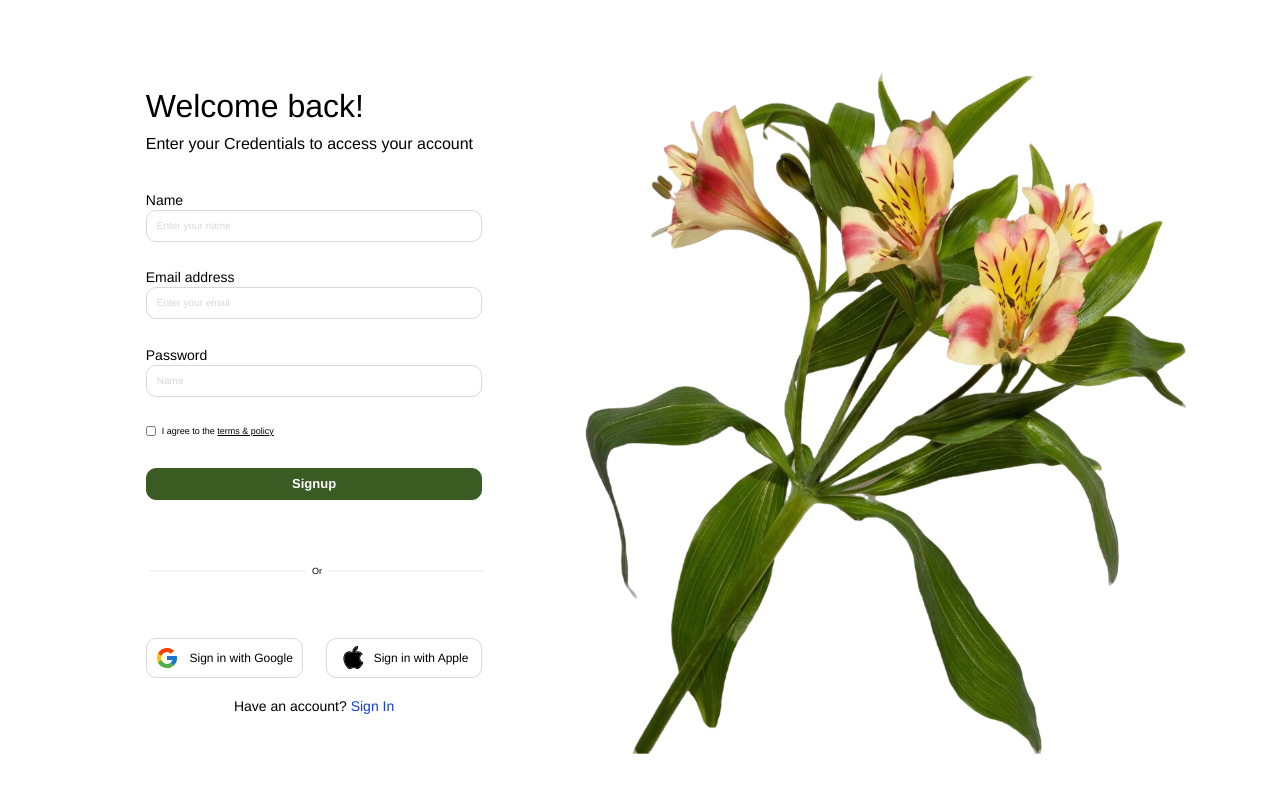
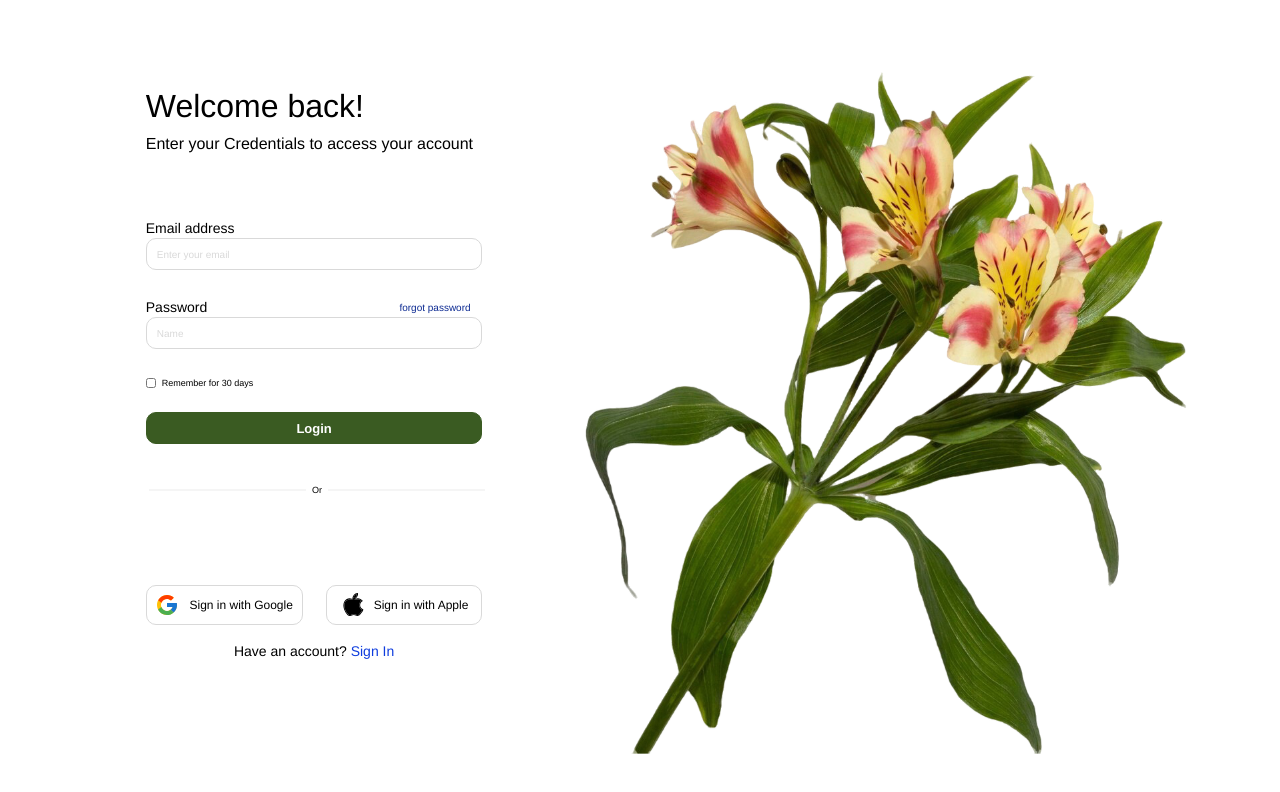
Before and after one commit to Denmark-DC-Bartolome/appdev1-final-practical-exam, a React (Vite) app: page / in a window 1280 px wide. Shown: the top 792 px of the page. Built offline with nearby package versions, Linux system fonts and the light colour scheme.

Commit message:
Update Login form

```diff
--- a/src/components/login/Login.jsx
+++ b/src/components/login/Login.jsx
@@ -6,10 +6,9 @@ import appleLogo from '../../assets/icons-apple-logo.svg'
 
 export default function Login() {
   const [formValues, setFormValues] = useState({
-    name: '',
     email: '',
     password: '',
-    agreed: false,
+    rememberMe: false,
   })
 
   function updateField(event) {
@@ -34,23 +33,10 @@ export default function Login() {
           Enter your Credentials to access your account
         </p>
         <form className={styles.form} onSubmit={handleSubmit}>
-          <div className={`${styles.field} ${styles.nameField}`}>
-            <label htmlFor="signup-name">Name</label>
+          <div className={`${styles.field} ${styles.emailField}`}>
+            <label htmlFor="login-email">Email address</label>
             <input
-              id="signup-name"
-              name="name"
-              type="text"
-              placeholder="Enter your name"
-              autoComplete="name"
-              value={formValues.name}
-              onChange={updateField}
-              required
-            />
-          </div>
-          <div className={`${styles.field} ${styles.emailField}`}>
-            <label htmlFor="signup-email">Email address</label>
-            <input
-              id="signup-email"
+              id="login-email"
               name="email"
               type="email"
               placeholder="Enter your email"
@@ -61,9 +47,14 @@ export default function Login() {
             />
           </div>
           <div className={`${styles.field} ${styles.passwordField}`}>
-            <label htmlFor="signup-password">Password</label>
+            <div className={styles.passwordLabelRow}>
+              <label htmlFor="login-password">Password</label>
+              <button className={styles.forgotPassword} type="button">
+                forgot password
+              </button>
+            </div>
             <input
-              id="signup-password"
+              id="login-password"
               name="password"
               type="password"
               placeholder="Name"
@@ -73,21 +64,18 @@ export default function Login() {
               required
             />
           </div>
-          <label className={styles.terms} htmlFor="signup-terms">
+          <label className={styles.terms} htmlFor="remember-me">
             <input
-              id="signup-terms"
-              name="agreed"
+              id="remember-me"
+              name="rememberMe"
               type="checkbox"
-              checked={formValues.agreed}
+              checked={formValues.rememberMe}
               onChange={updateField}
-              required
             />
-            <span>
-              I agree to the <span className={styles.underlined}>terms &amp; policy</span>
-            </span>
+            <span>Remember for 30 days</span>
           </label>
           <button className={styles.submitButton} type="submit">
-            Signup
+            Login
           </button>
         </form>
         <div className={styles.divider} aria-label="Or">
--- a/src/components/login/Login.module.css
+++ b/src/components/login/Login.module.css
@@ -37,8 +37,11 @@
 }
 
 .form {
-  position: relative;
+  position: absolute;
+  top: 0;
+  left: 0;
   width: 100%;
+  height: 583px;
 }
 
 .field {
@@ -54,21 +57,25 @@
   font-weight: 500;
 }
 
-.nameField {
-  top: 58px;
-}
-
 .emailField {
-  top: 135px;
+  top: 139px;
 }
 
 .passwordField {
-  top: 213px;
+  top: 218px;
 }
 
 .field label {
   font-size: 14px;
   line-height: 19px;
+}
+
+.passwordLabelRow {
+  display: flex;
+  width: 100%;
+  height: 19px;
+  align-items: center;
+  justify-content: space-between;
 }
 
 .field input {
@@ -97,10 +104,10 @@
 
 .terms {
   position: absolute;
-  top: 291px;
+  top: 296px;
   left: 0;
   display: flex;
-  width: 145px;
+  width: 180px;
   align-items: flex-start;
   gap: 6px;
   color: #000;
@@ -121,9 +128,23 @@
   text-decoration: underline;
 }
 
+.forgotPassword {
+  width: 83px;
+  padding: 0;
+  border: 0;
+  background: transparent;
+  color: #0c2a92;
+  cursor: pointer;
+  font-family: Poppins, Helvetica, sans-serif;
+  font-size: 10px;
+  font-weight: 500;
+  line-height: 16px;
+  text-align: left;
+}
+
 .submitButton {
   position: absolute;
-  top: 335px;
+  top: 332px;
   left: 0;
   width: 100%;
   height: 32px;
@@ -144,7 +165,7 @@
 
 .divider {
   position: absolute;
-  top: 483px;
+  top: 402px;
   left: 3px;
   display: flex;
   width: min(400px, 100%);
@@ -165,7 +186,7 @@
 
 .socialButtons {
   position: absolute;
-  top: 558px;
+  top: 505px;
   left: 0;
   display: flex;
   width: 100%;
@@ -207,7 +228,7 @@
 
 .accountPrompt {
   position: absolute;
-  top: 615px;
+  top: 560px;
   left: 0;
   width: 100%;
   margin: 0;
```
Also changed, not shown: bartolome-login-form.png (added).
